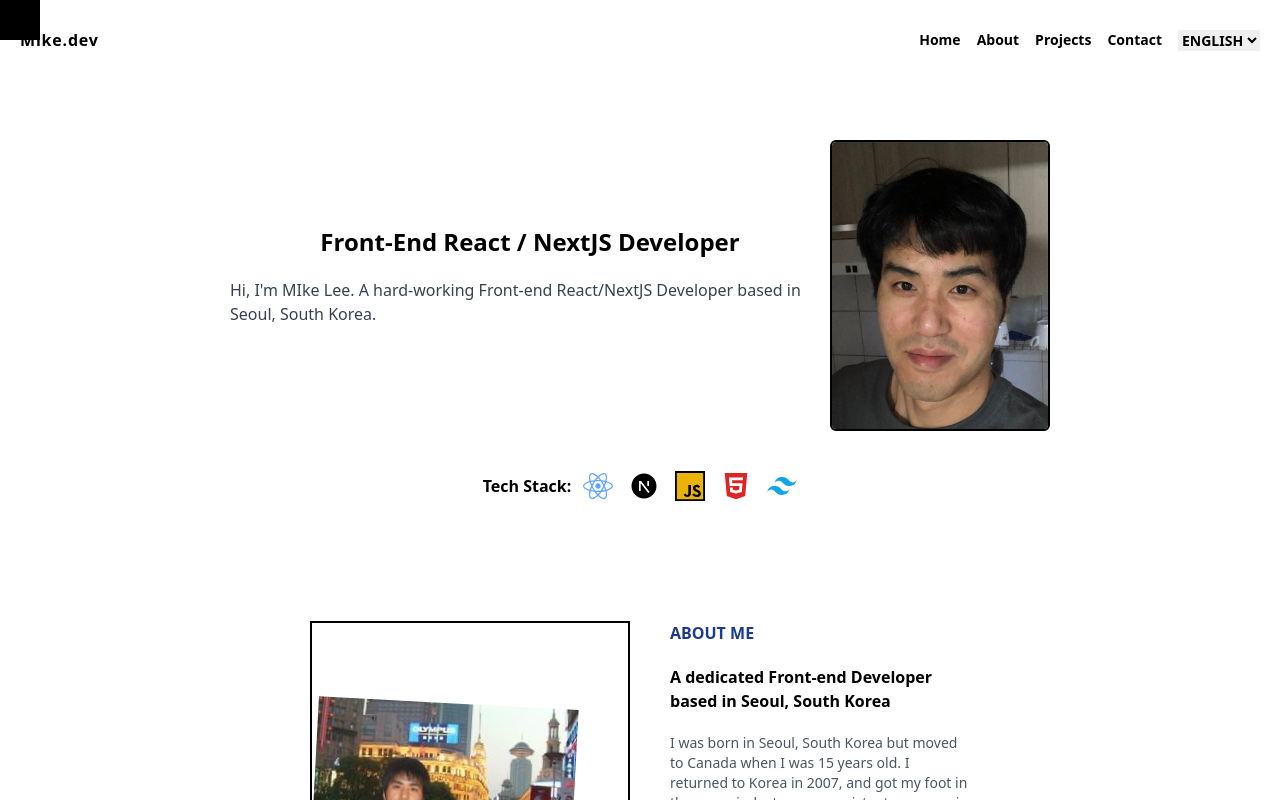
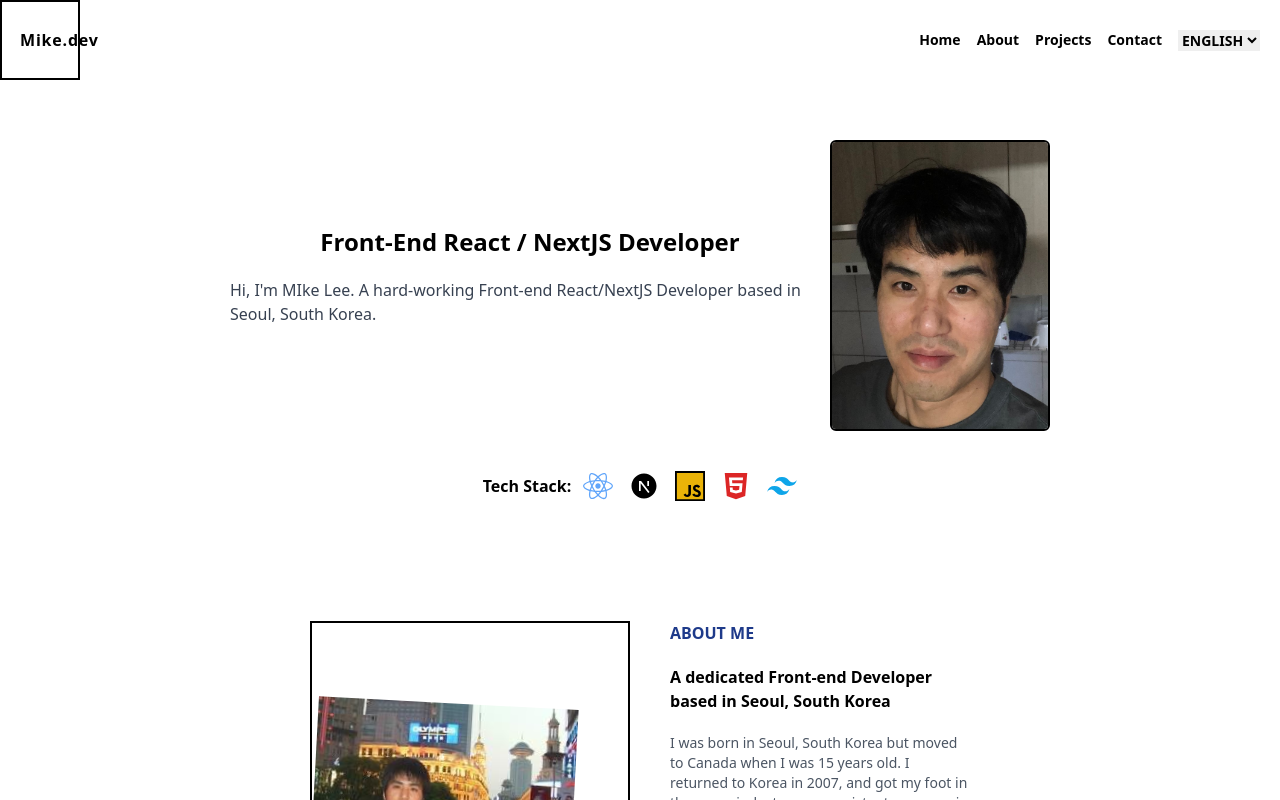
Before and after one commit to imbizman316/homepage_porfolio, a React (Create React App) app: page / in a window 1280 px wide. Shown: the top 800 px of the page. Built offline with nearby package versions, Linux system fonts and the light colour scheme.

Commit message:
design polishing

```diff
--- a/src/components/DraggablePointer.jsx
+++ b/src/components/DraggablePointer.jsx
@@ -102,11 +102,10 @@ function DraggablePointer() {
   return (
     <div
       ref={containerRef}
-      className="w-full h-[500px] relative bg-gray-100 flex items-center overflow-x-auto scrollbar-thin scrollbar-thumb-gray-700 scrollbar-track-gray-300 flex-col"
+      className="w-full h-[500px] relative bg-gray-100 flex items-center justify-center overflow-x-auto scrollbar-thin scrollbar-thumb-gray-700 scrollbar-track-gray-300 flex-col"
       onMouseEnter={handleMouseEnter}
       onMouseLeave={handleMouseLeave}
     >
-      <h1 className="absolute top-10 left-10">Career</h1>
       <motion.div
         className={`bg-yellow-600 h-[100px] w-[100px] absolute cursor-none rounded-full flex items-center justify-center duration-200 ${
           mousePressed && "h-[80px] w-[80px]"
--- a/src/components/MovingSquare.jsx
+++ b/src/components/MovingSquare.jsx
@@ -77,7 +77,7 @@ function MovingSquare() {
   return (
     <div
       id="movable"
-      className="h-10 w-10 bg-black absolute"
+      className="h-20 w-20 border-2 border-black absolute"
       style={{ top: `${top}px`, left: `${left}px` }}
     />
   );
--- a/src/pages/home/index.js
+++ b/src/pages/home/index.js
@@ -80,6 +80,10 @@ function Home() {
       </motion.div>
       <Projects />
       <ColorfulButton />
+      <div>
+        <h1 className="text-blue-900 font-bold">CAREER</h1>
+        <p>Here are the companies and projects I've worked for</p>
+      </div>
       <DraggablePointer />
       <Contact />
     </div>
```
